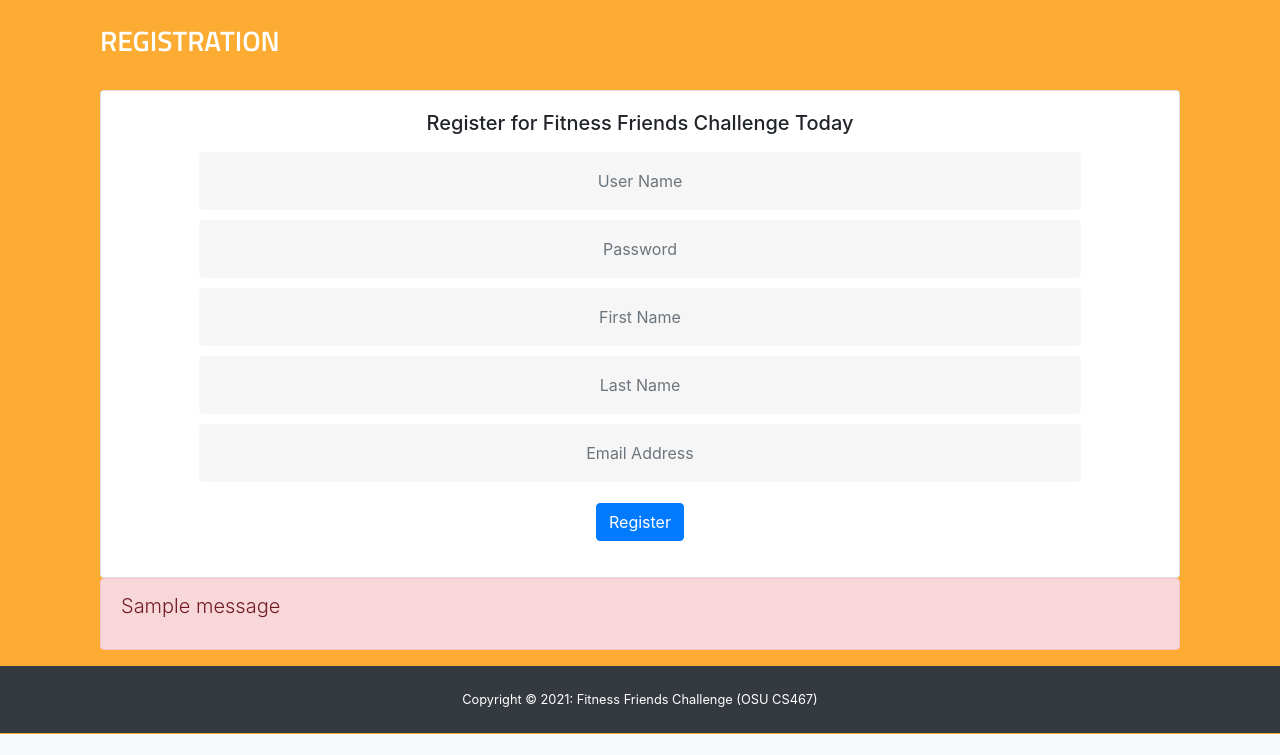
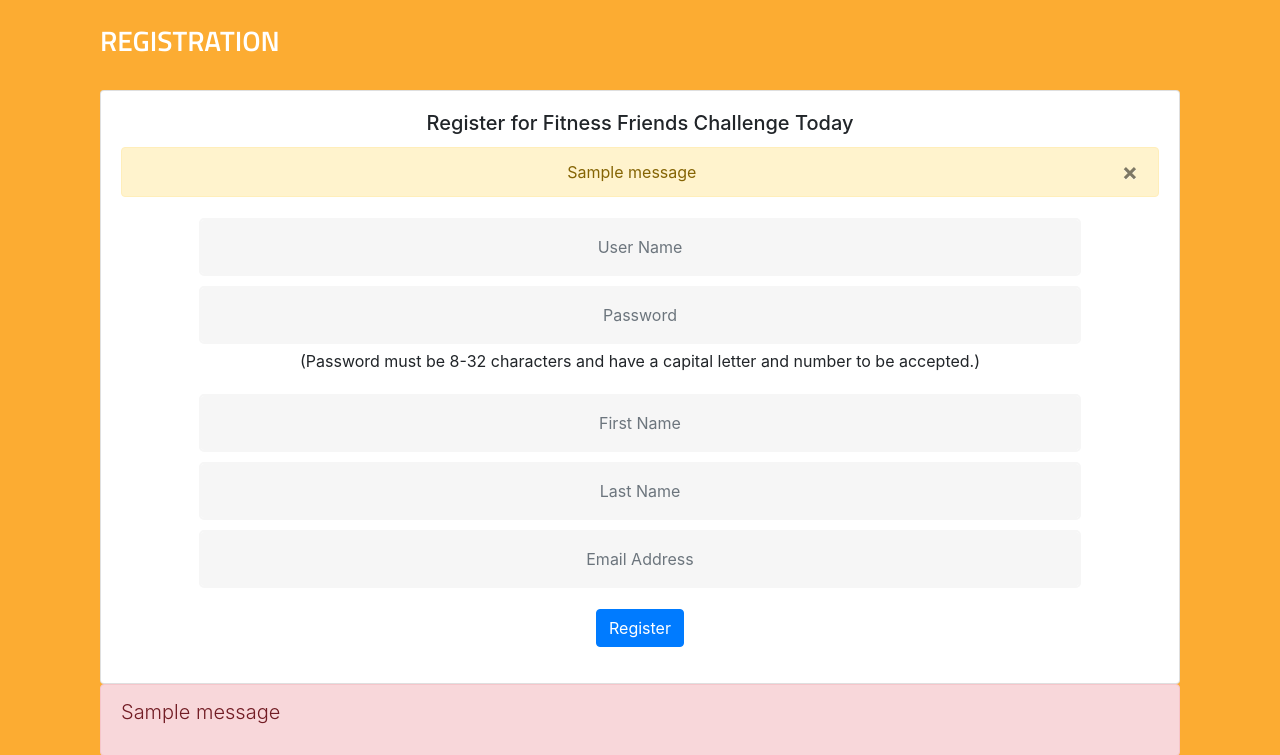
Before and after one commit to Zuhairahmed/CS467_Crowd-sourced-Fitness-Challenge-App, a Flask app: page /registration in a window 1280 px wide. Shown: the part 66-821 px from the top of the page. Before the commit the page ends 800 px from the top, so only its background shows below. Run offline with Flask 2, Linux system fonts and the light colour scheme; tables that the repository leaves empty hold one stand-in row (values such as "Sample post"); one stand-in notice (Sample message) is shown; some libraries are stand-ins or nearby versions.

Commit message:
added alerts in registration page

```diff
--- a/fitness_friends_challenge/templates/registration.html
+++ b/fitness_friends_challenge/templates/registration.html
@@ -4,15 +4,22 @@
 {% endblock %}
 {% block content %}
 <br>
-<h3 text>Registration</h3>
+  <h3 text>Registration</h3>
 <br>
 <div class="card text-center">
   <div class="card-body">
     <h5 class="card-title">Register for Fitness Friends Challenge Today</h5>
+    {% for message in get_flashed_messages() %}
+    <div class="alert alert-warning">
+      <button type="button" class="close" data-dismiss="alert">&times;</button>
+      {{ message }}
+    </div>
+    {% endfor %}
     <form method="POST">
       <div class="form-group">
         <input type="text" , class="form-control" , placeholder="User Name" , name="username" , required>
         <input type="text" , class="form-control" , placeholder="Password" , name="password" , required>
+        <p>(Password must be 8-32 characters and have a capital letter and number to be accepted.)</p>
         <input type="text" , class="form-control" , placeholder="First Name" , name="firstname" , required>
         <input type="text" , class="form-control" , placeholder="Last Name" , name="lastname" , required>
         <input type="text" , class="form-control" , placeholder="Email Address" , name="email" , required>
```
